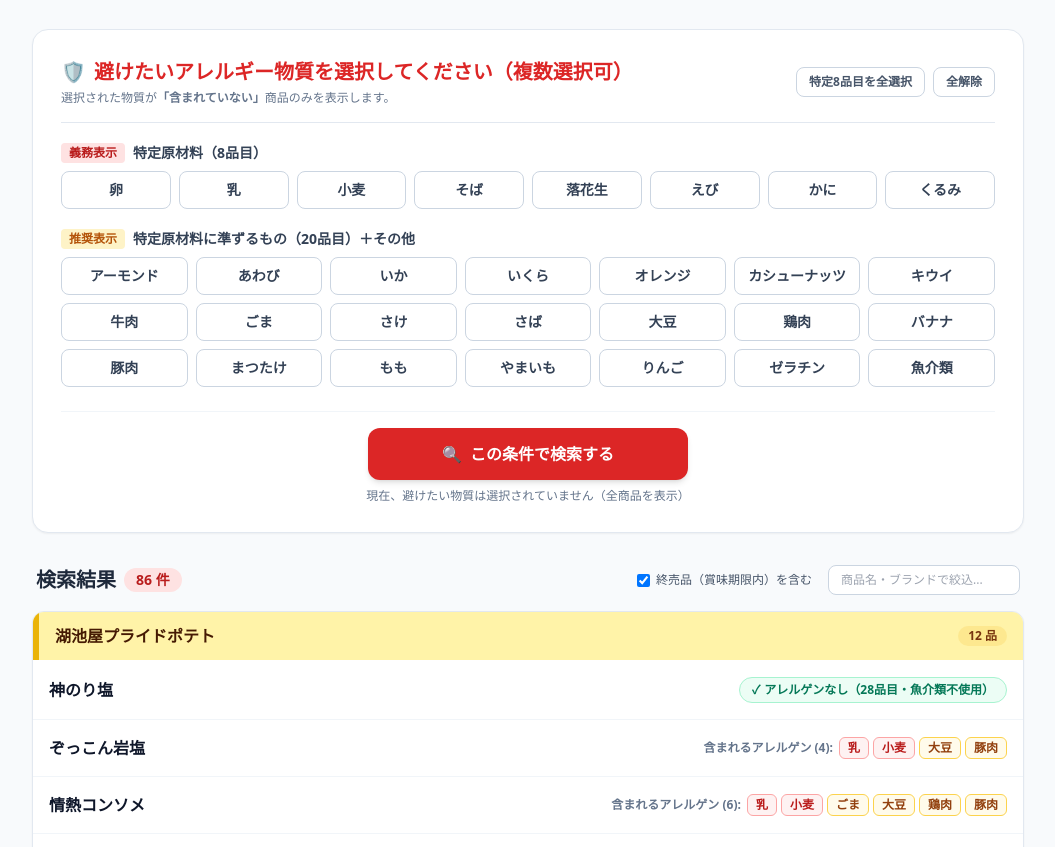
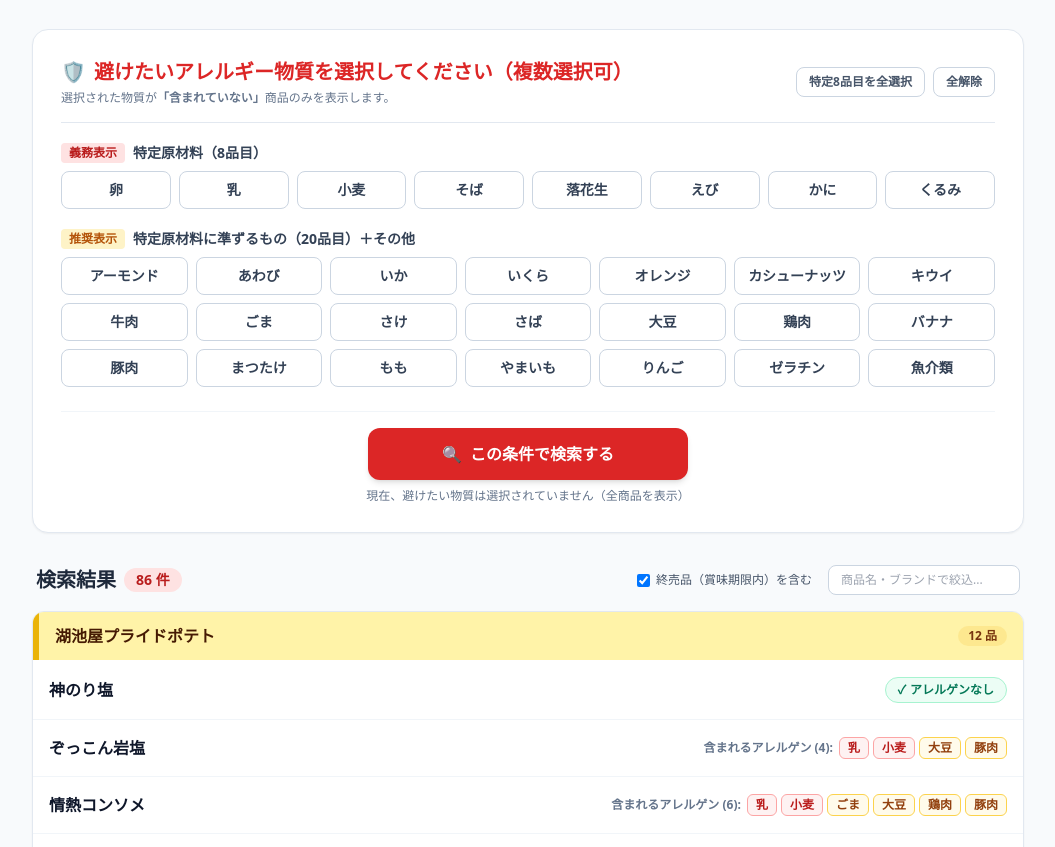
Before and after one commit to kanna612/allergy-search, a plain HTML site: page index.html in a window 1280 px wide. Shown: the part 99-946 px from the top of the page, without its empty margins (112-1167 px from the left). Drawn offline with nearby package versions, Linux system fonts and the light colour scheme.

Commit message:
Update allergen message in index.html

```diff
--- a/index.html
+++ b/index.html
@@ -267,7 +267,7 @@
             allergenHtml = `
               <div class="flex-shrink-0">
                 <span class="inline-flex items-center gap-1 text-xs font-bold text-emerald-700 bg-emerald-50 border border-emerald-200 px-3 py-1 rounded-full">
-                  <span>✓</span> アレルゲンなし（28品目・魚介類不使用）
+                  <span>✓</span> アレルゲンなし
                 </span>
               </div>
             `;
```
